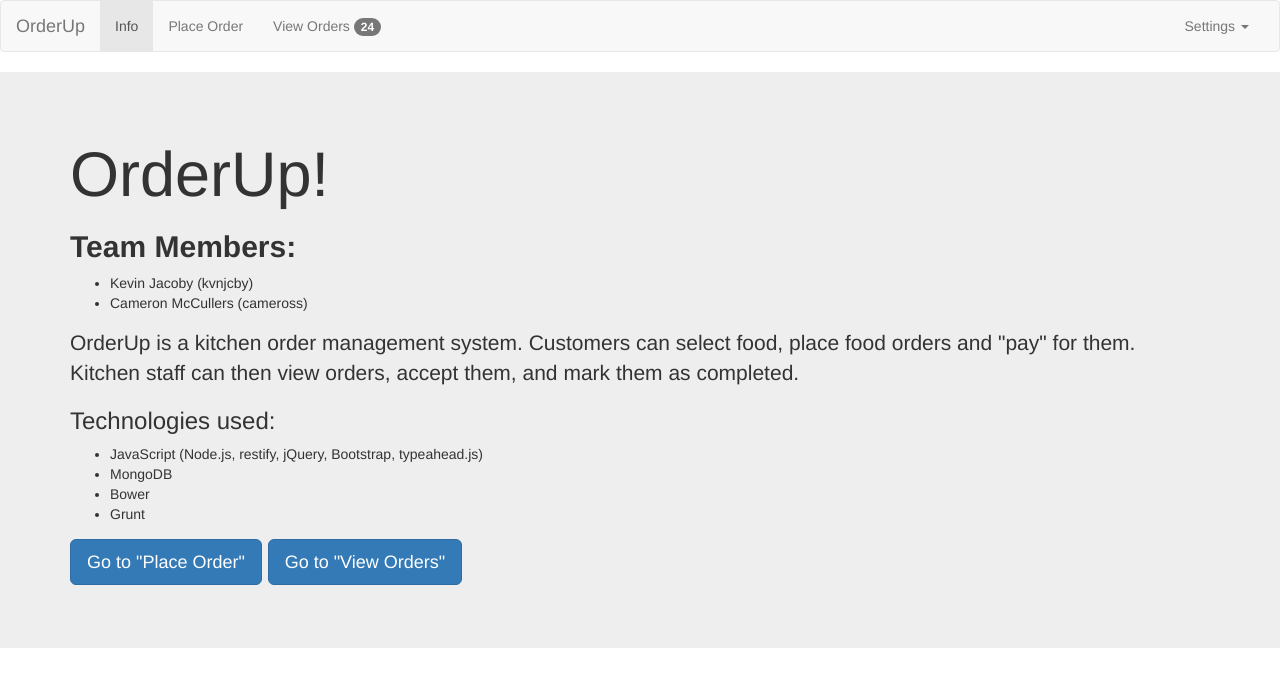
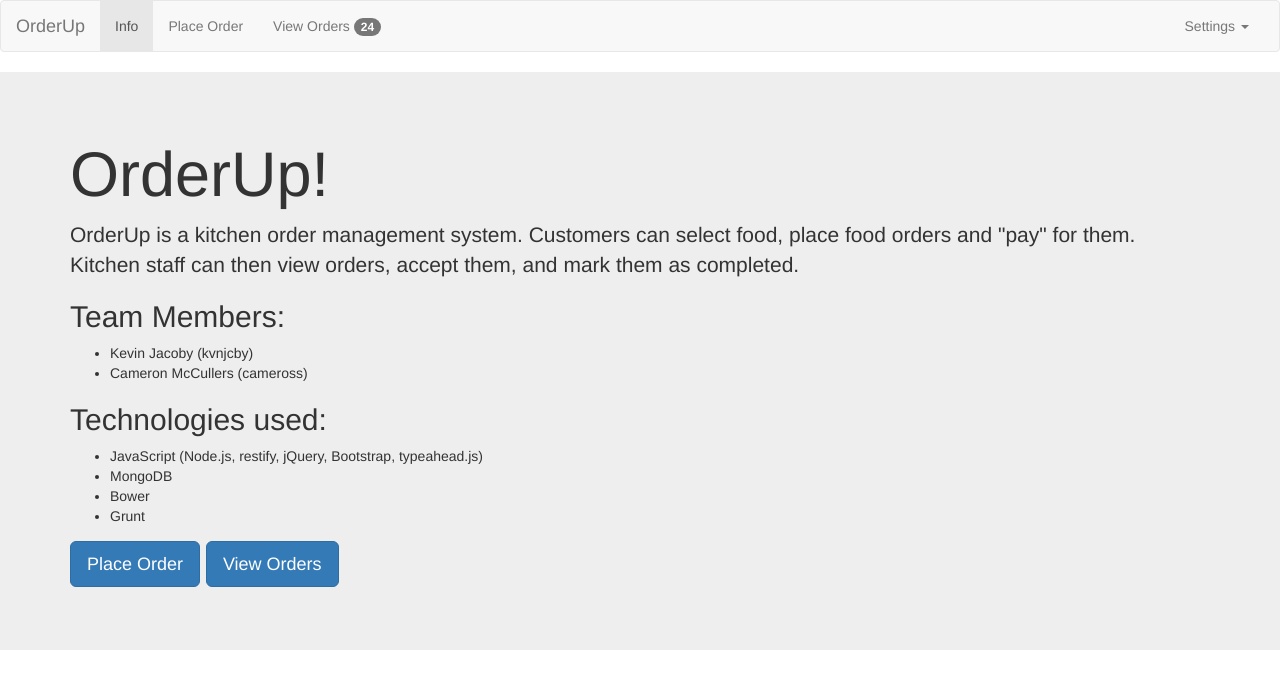
Before and after one commit to kvnjcby/orderup, a website: page index.html in a window 1280 px wide. Drawn offline with nearby package versions, Linux system fonts and the light colour scheme.

Commit message:
Style changes

```diff
--- a/index.html
+++ b/index.html
@@ -58,17 +58,18 @@
       <div class="container">
         <h1>OrderUp!</h1>
         <p>
-          <h2><strong>Team Members:</strong></h2>
+          OrderUp is a kitchen order management system. Customers can select food, place food orders and "pay" for them. Kitchen staff can then view orders, accept them, and mark them as completed.
+        </p>
+
+        <p>
+          <h2>Team Members:</h2>
           <ul>
             <li>Kevin Jacoby (kvnjcby)</li>
             <li>Cameron McCullers (cameross)</li>
           </ul>
         </p>
         <p>
-          OrderUp is a kitchen order management system. Customers can select food, place food orders and "pay" for them. Kitchen staff can then view orders, accept them, and mark them as completed.
-        </p>
-        <p>
-          <h3>Technologies used:</h3>
+          <h2>Technologies used:</h2>
           <ul>
             <li>JavaScript (Node.js, restify, jQuery, Bootstrap, typeahead.js)</li>
             <li>MongoDB</li>
@@ -77,8 +78,8 @@
           </ul>
         </p>
         <p>
-          <a class="btn btn-primary btn-lg" href="place-order.html" role="button">Go to "Place Order"</a>
-          <a class="btn btn-primary btn-lg" href="view-orders.html" role="button">Go to "View Orders"</a>
+          <a class="btn btn-primary btn-lg" href="place-order.html" role="button">Place Order</a>
+          <a class="btn btn-primary btn-lg" href="view-orders.html" role="button">View Orders</a>
         </p>
       </div>
     </div>
```
Also changed, not shown: place-order.html (+4 -4 lines), view-orders.html (+2 -3 lines).
